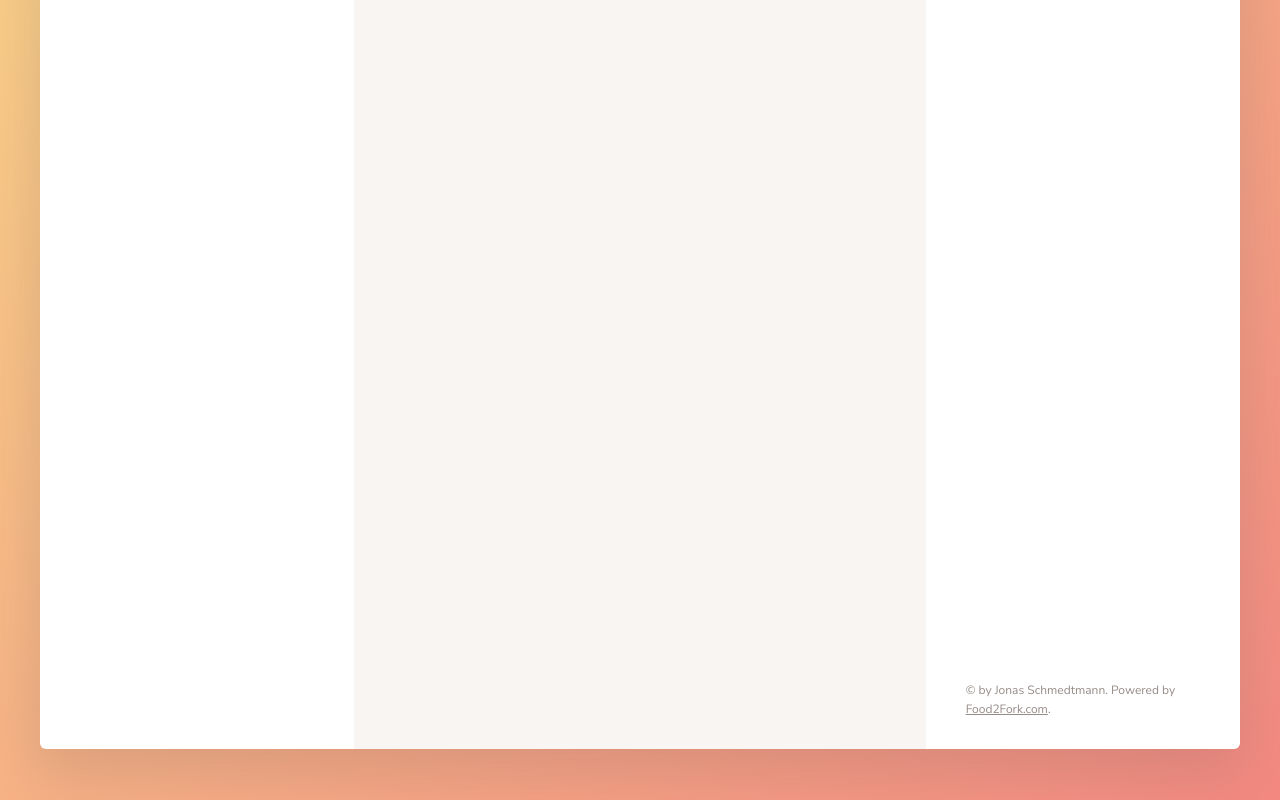
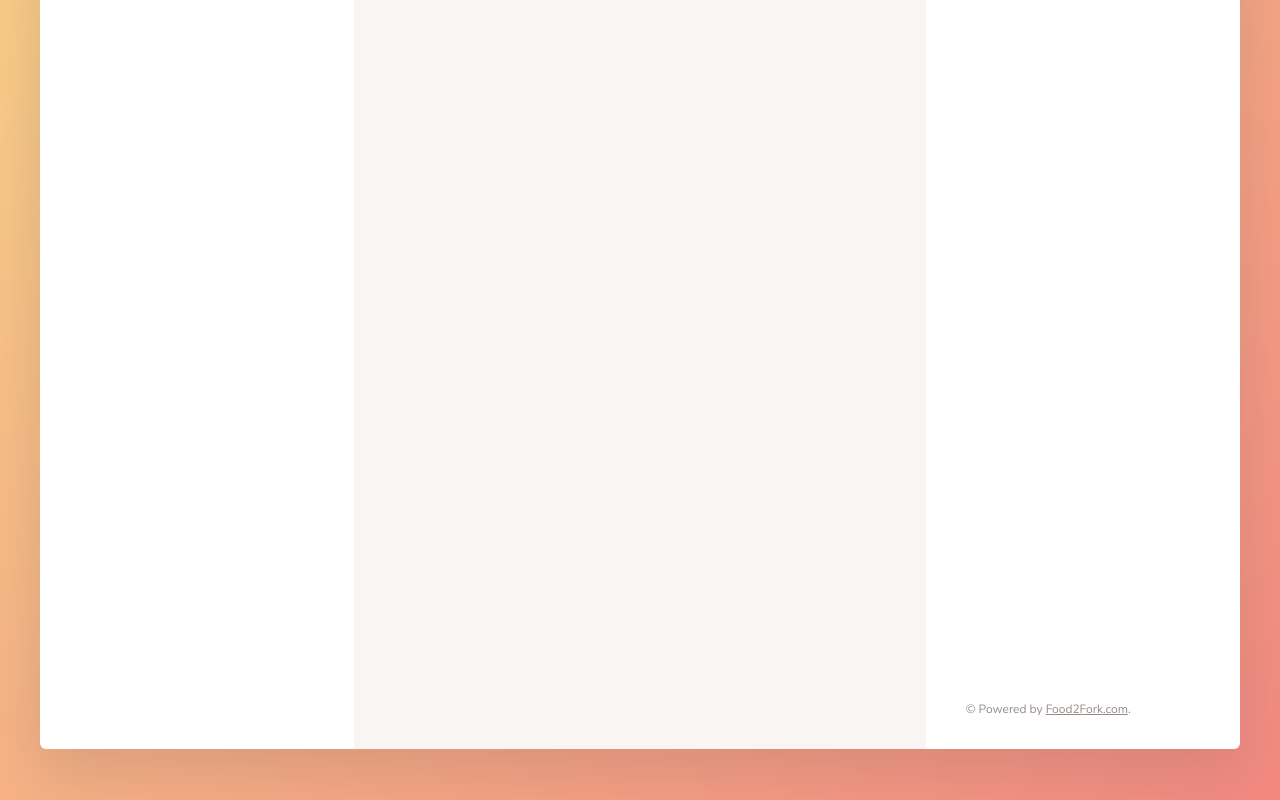
Before and after one commit to Alin-Daniel/Forkify, a website built with webpack: page dist/index.html in a window 1280 px wide. Shown: the part 402-1202 px from the top of the page. Built offline with nearby package versions, Linux system fonts and the light colour scheme.

Commit message:
Update index.html

```diff
--- a/dist/index.html
+++ b/dist/index.html
@@ -429,7 +429,7 @@
             </ul>
 
             <div class="copyright">
-                &copy; by Jonas Schmedtmann. Powered by
+                &copy; Powered by
                 <a href="http://food2fork.com" target="_blank" class="link">Food2Fork.com</a>.
             </div>
 
```
